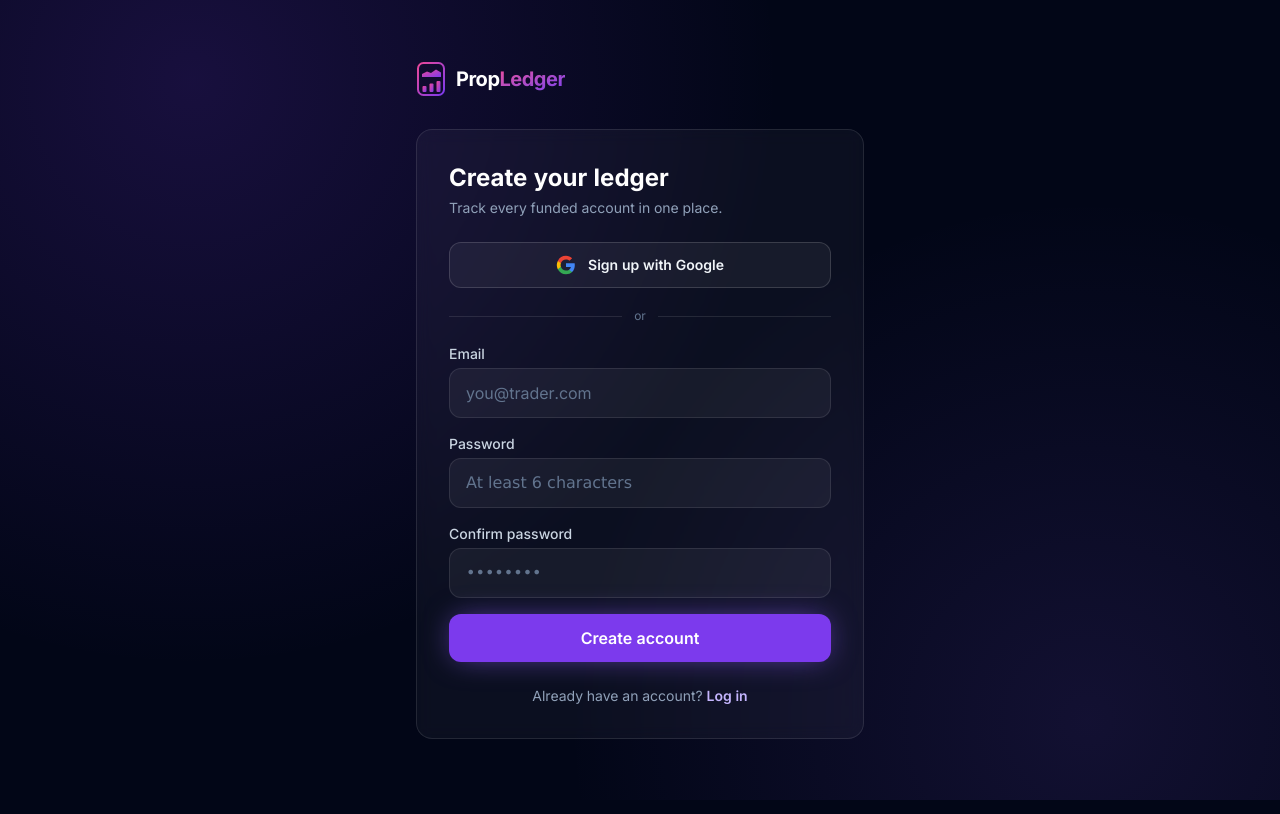
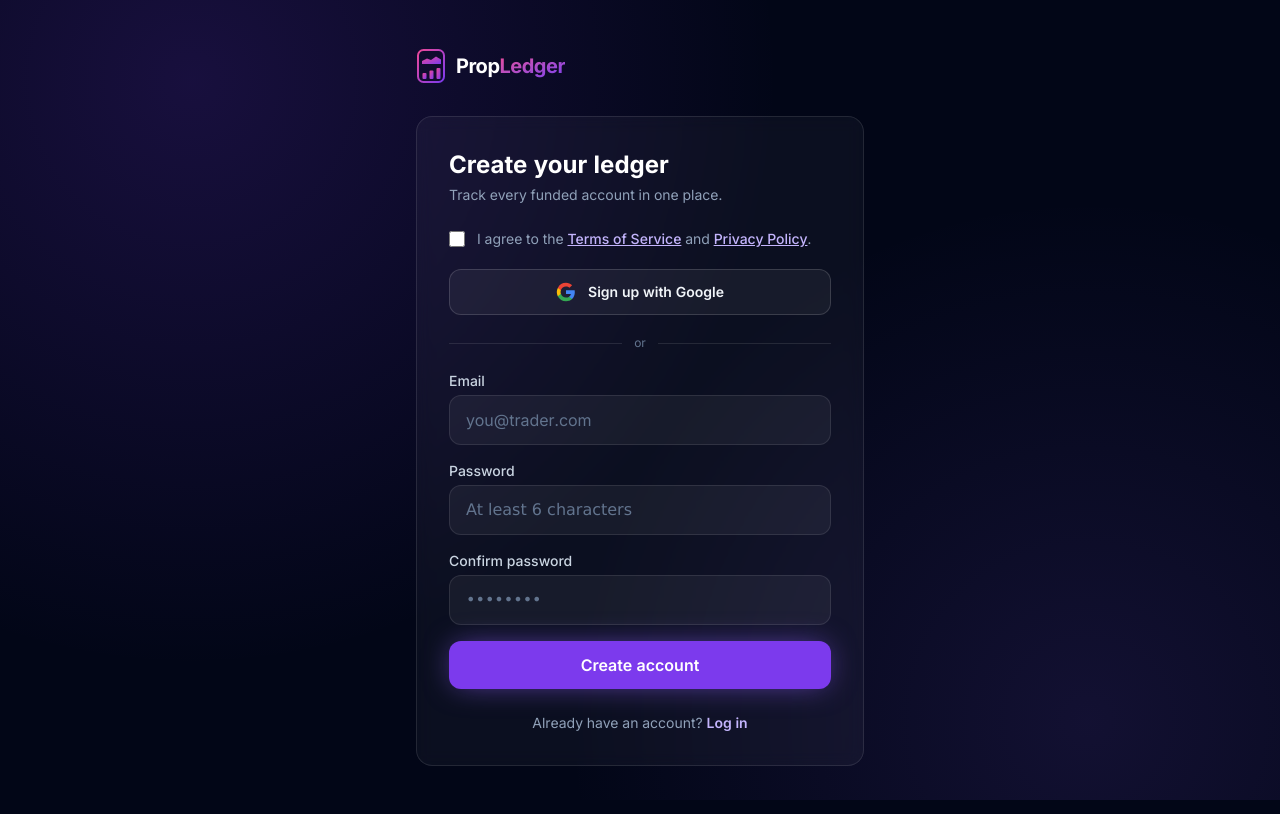
Before and after one commit to yarinx23-byte/PropLedger, a React (Vite) app: page /signup in a window 1280 px wide. Built offline with nearby package versions, Linux system fonts and the light colour scheme; no server answers.

Commit message:
Signup: require agreeing to Terms & Privacy (gates email + Google)

```diff
--- a/src/pages/Signup.jsx
+++ b/src/pages/Signup.jsx
@@ -11,14 +11,21 @@ export default function Signup() {
   const [email, setEmail] = useState('')
   const [password, setPassword] = useState('')
   const [confirm, setConfirm] = useState('')
+  const [agreed, setAgreed] = useState(false)
   const [err, setErr] = useState('')
   const [notice, setNotice] = useState('')
   const [busy, setBusy] = useState(false)
+
+  const CONSENT_MSG = 'Please agree to the Terms of Service and Privacy Policy to continue.'
 
   async function onSubmit(e) {
     e.preventDefault()
     setErr('')
     setNotice('')
+    if (!agreed) {
+      setErr(CONSENT_MSG)
+      return
+    }
     if (password !== confirm) {
       setErr('Passwords do not match')
       return
@@ -41,6 +48,10 @@ export default function Signup() {
 
   async function onGoogle() {
     setErr('')
+    if (!agreed) {
+      setErr(CONSENT_MSG)
+      return
+    }
     try {
       await signInWithGoogle()
     } catch (ex) {
@@ -61,7 +72,22 @@ export default function Signup() {
           <h1 className="text-2xl font-bold text-white">Create your ledger</h1>
           <p className="mt-1 text-sm text-slate-400">Track every funded account in one place.</p>
 
-          <div className="mt-6">
+          <label className="mt-6 flex items-start gap-3 text-sm text-slate-400">
+            <input
+              type="checkbox"
+              checked={agreed}
+              onChange={(e) => setAgreed(e.target.checked)}
+              className="mt-0.5 h-4 w-4 shrink-0 accent-brand-500"
+            />
+            <span>
+              I agree to the{' '}
+              <a href="/terms" target="_blank" rel="noopener noreferrer" className="font-medium text-brand-300 underline hover:text-brand-200">Terms of Service</a>{' '}
+              and{' '}
+              <a href="/privacy" target="_blank" rel="noopener noreferrer" className="font-medium text-brand-300 underline hover:text-brand-200">Privacy Policy</a>.
+            </span>
+          </label>
+
+          <div className="mt-5">
             <GoogleButton onClick={onGoogle} label="Sign up with Google" />
           </div>
           <div className="my-5 flex items-center gap-3 text-xs text-slate-500">
```
